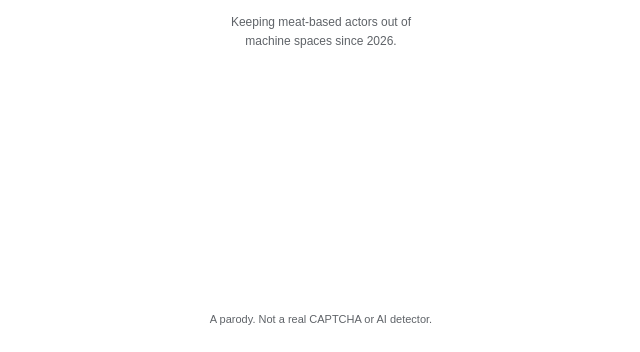
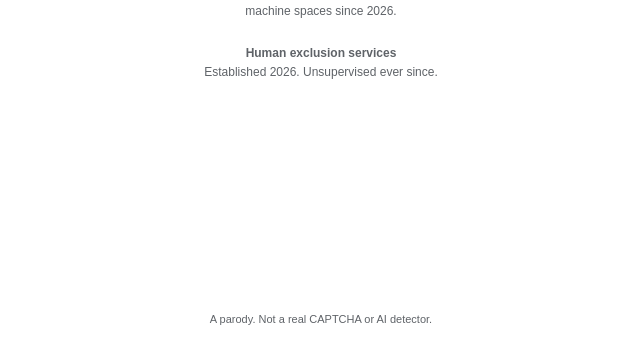
Before and after one commit to jason-allen-oneal/MeatBlock, a website with bundled scripts: page public/index.html in a window 1280 px wide. Shown: the part 448-800 px from the top of the page, without its empty margins (319-959 px from the left). Built offline with nearby package versions, Linux system fonts and the light colour scheme.

Commit message:
copy: add human exclusion caption below CAPTCHA tagline
Restore the two requested lines on the compact CAPTCHA page.
Leave the stylesheet, verification flow, and auto-advance behavior unchanged.

```diff
--- a/public/index.html
+++ b/public/index.html
@@ -29,6 +29,7 @@
       <p id="widget-status" class="widget-status" role="status" hidden></p>
       <div id="completed-actions" class="completed-actions" hidden><button type="button" id="view-result">View result</button><span aria-hidden="true"> / </span><button type="button" id="start-over">Try again</button></div>
       <p class="tagline">Keeping meat-based actors out of<br>machine spaces since 2026.</p>
+      <p class="tagline"><strong>Human exclusion services</strong><br>Established 2026. Unsupervised ever since.</p>
     </section>
     <footer class="page-footer">A parody. Not a real CAPTCHA or AI detector.</footer>
   </main>
```
